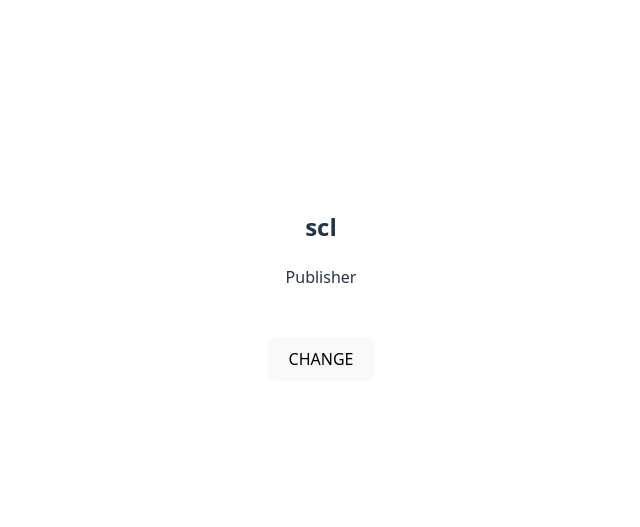
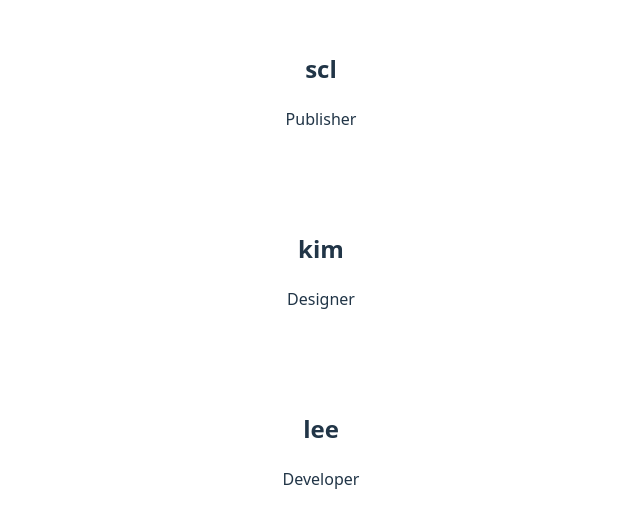
Before and after one commit to ssongzz/react-mission, a React (Vite) app: page / in a window 1280 px wide. Shown: the part 131-658 px from the top of the page, without its empty margins (319-959 px from the left). Built offline with nearby package versions, Linux system fonts and the light colour scheme.

Commit message:
feat: map함수를 이용한 리스트 렌더링 구현

```diff
--- a/src/App.jsx
+++ b/src/App.jsx
@@ -3,22 +3,24 @@ import UserProfile from './components/UserProfile';
 import './App.css'
 
 function App() {
-  const [user, setUser] = useState({
-    name: 'scl',
-    job: 'Publisher'
-  })
+  const userList = [
+    { id: 1, name: 'scl', job: 'Publisher' },
+    { id: 2, name: 'kim', job: 'Designer' },
+    { id: 3, name: 'lee', job: 'Developer' }
+  ];
 
-  const updateName = () => {
-    setUser({
-      ...user, // 전개연산자로 덮어쓰기 되므로 앞으로 가져와야 함
-      name: 'songcl'
-    })
-  }
+  const [user, setUser] = useState(userList);
 
   return (
     <>
-      <UserProfile item={user} />
-      <button type="button" onClick={updateName}>CHANGE</button>
+      {
+        userList.map((user) => (
+          <div className="card" key={user.id}>
+            <h2>{user.name}</h2>
+            <p>{user.job}</p>
+          </div>
+        ))
+      }
     </>
   )
 }
```
